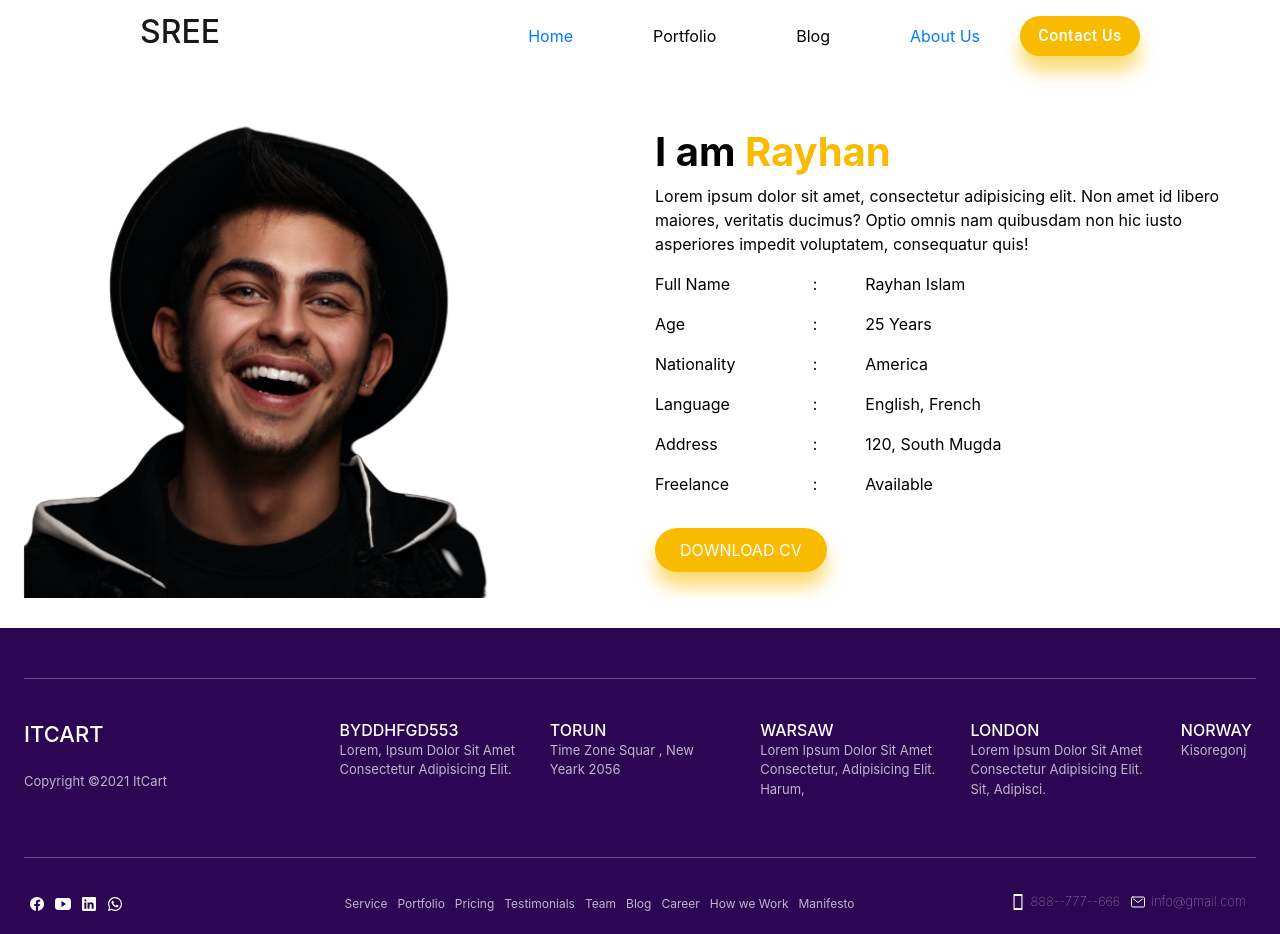
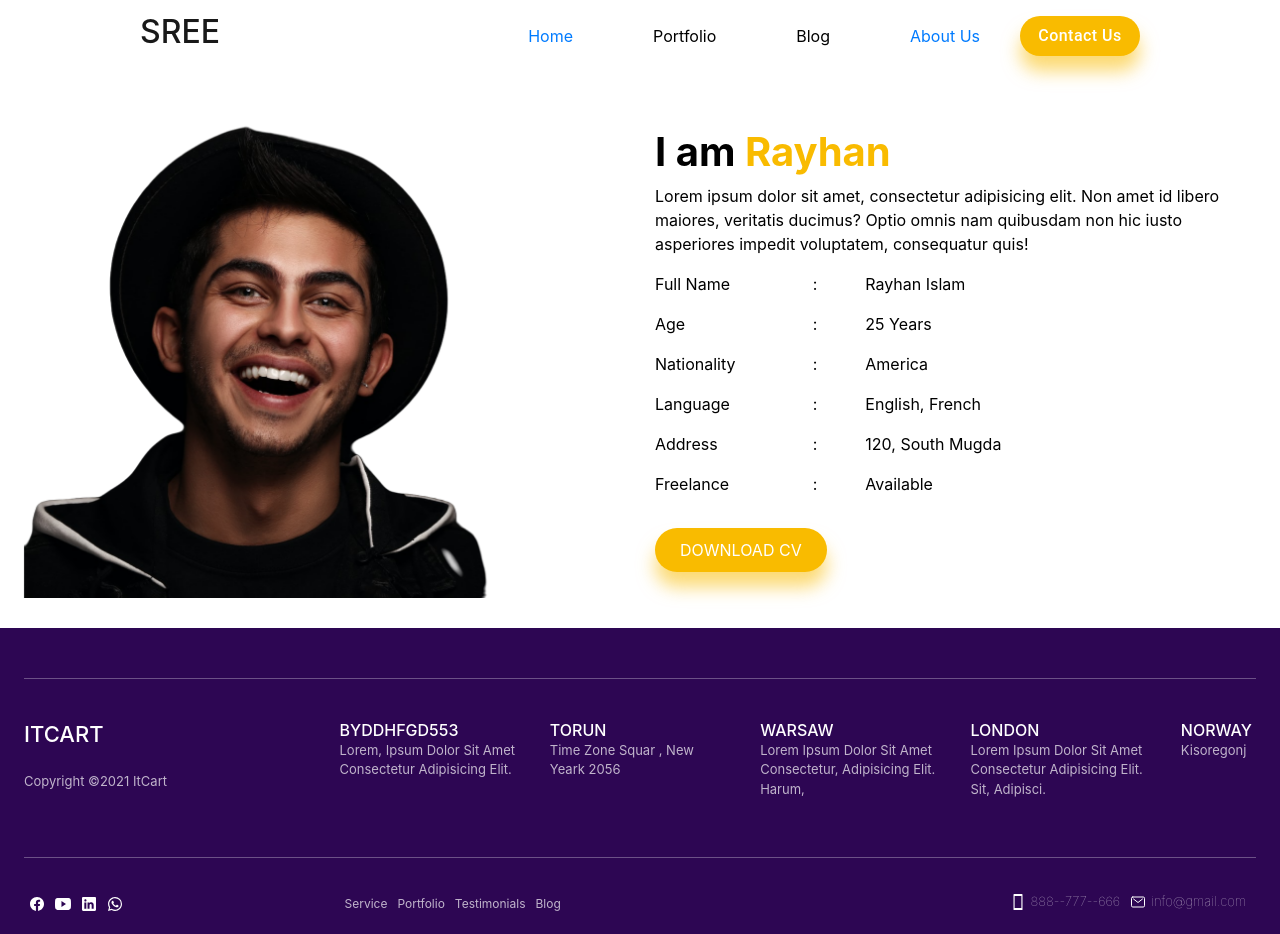
Before and after one commit to thetechdevs/reactjs-portfolio-1, a React (Create React App) app: page /about in a window 1280 px wide. Built offline with nearby package versions, Linux system fonts and the light colour scheme.

Commit message:
have a problem in footer

```diff
--- a/src/Components/Layout/Footer.jsx
+++ b/src/Components/Layout/Footer.jsx
@@ -91,13 +91,8 @@ const Footer = () => {
                 <div className={FooterStyle.footer__option}>
                   <a href="/">Service</a>
                   <a href="/">Portfolio</a>
-                  <a href="/">Pricing</a>
                   <a href="/">Testimonials</a>
-                  <a href="/">Team</a>
                   <a href="/">Blog</a>
-                  <a href="/">Career</a>
-                  <a href="/">How we Work</a>
-                  <a href="/">Manifesto</a>
                 </div>
                 <div className={FooterStyle.footer__Contact__Content}>
                   <IoPhonePortraitSharp />
--- a/src/index.css
+++ b/src/index.css
@@ -12,7 +12,3 @@ code {
   font-family: source-code-pro, Menlo, Monaco, Consolas, "Courier New",
     monospace;
 }
-Link {
-  text-decoration: none;
-  color: #fff;
-}
```
